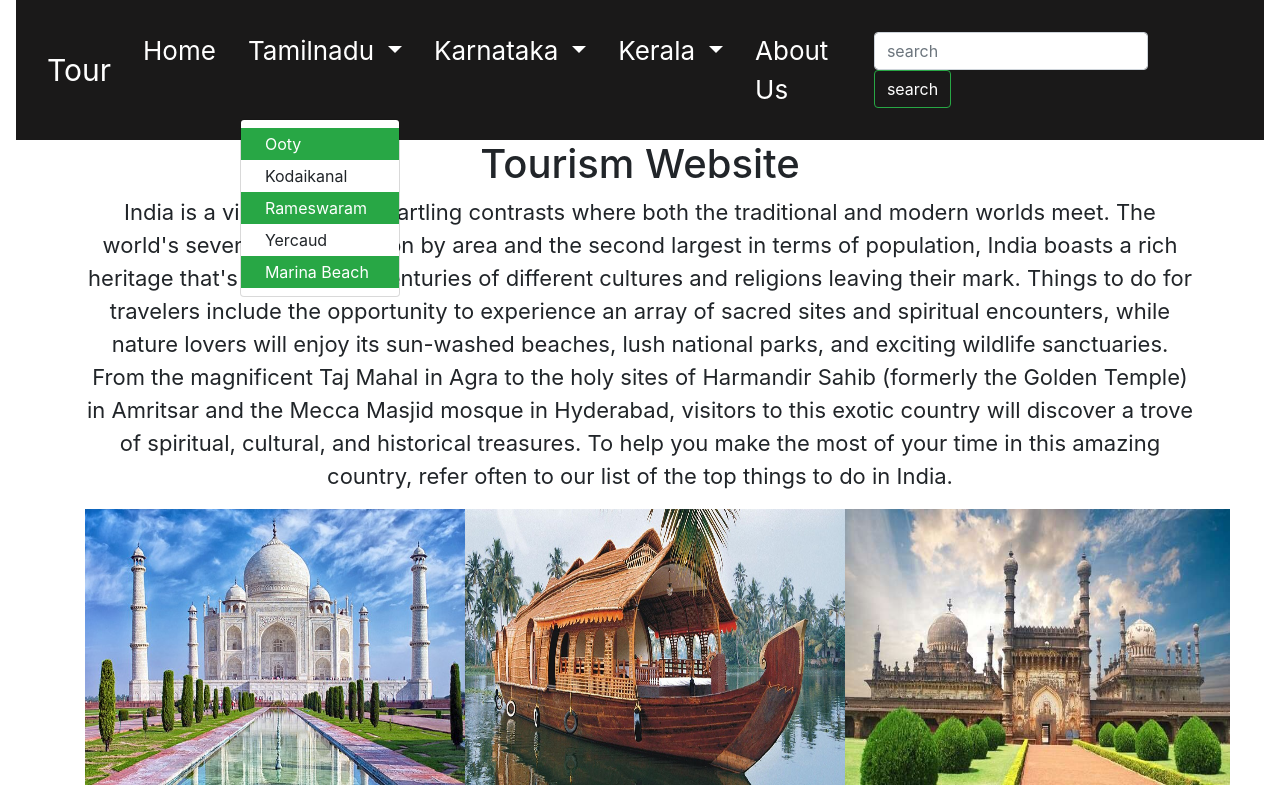
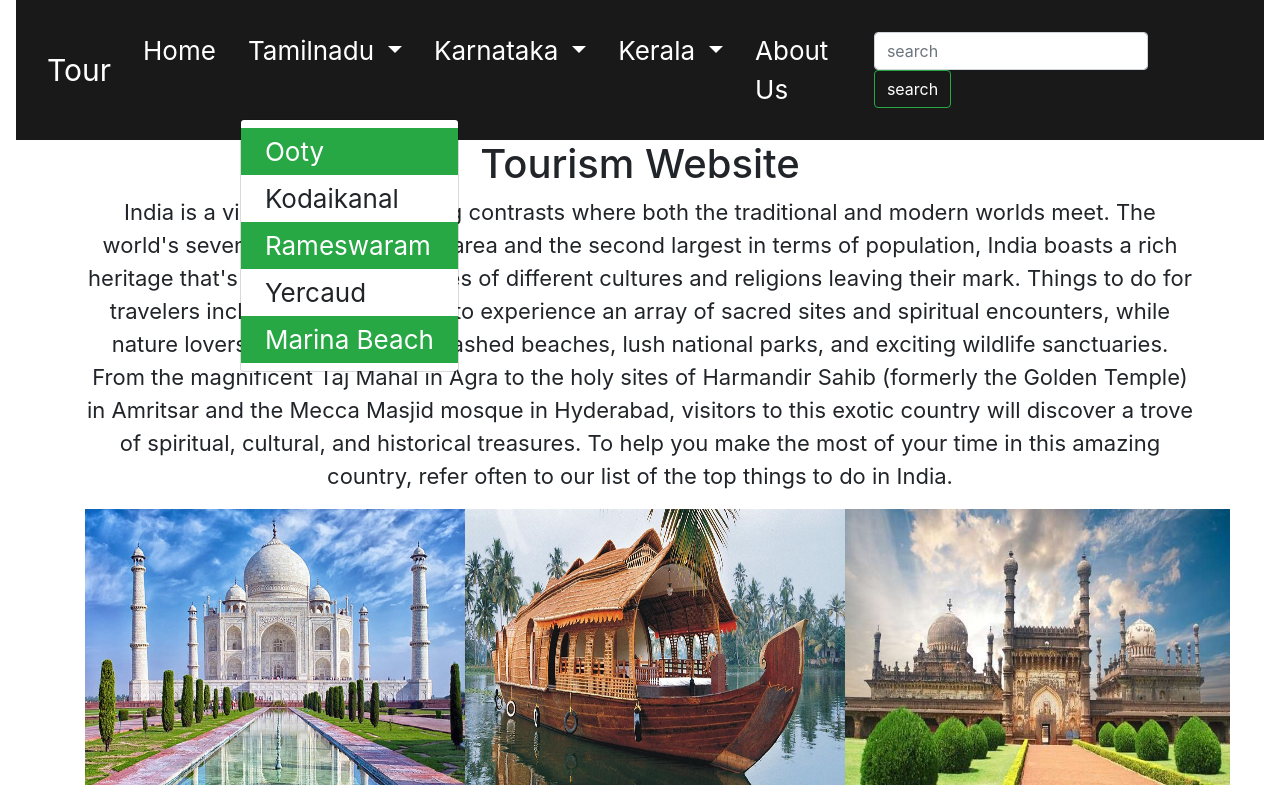
Before and after one commit to hemabalasubramaniam/navbar, a plain HTML site: page index.html in a window 1280 px wide. Both pictures are taken after a click on the button "Tamilnadu". Drawn offline with nearby package versions, Linux system fonts and the light colour scheme.

Commit message:
Update index.html

```diff
--- a/index.html
+++ b/index.html
@@ -36,7 +36,7 @@
                 <a class="nav-link dropdown-toggle text-white" href="#" role="button" id="#drop2" data-toggle="dropdown">
                     Tamilnadu
                 </a>
-                    <div class="dropdown-menu " for="drop2">
+                    <div class="dropdown-menu " style="font-size:26px;" for="drop2">
                         <a class="dropdown-item bg-success text-white" href="#">Ooty</a>
                         <a class="dropdown-item" href="#">Kodaikanal</a>
                         <a class="dropdown-item bg-success text-white" href="#">Rameswaram</a>
```
